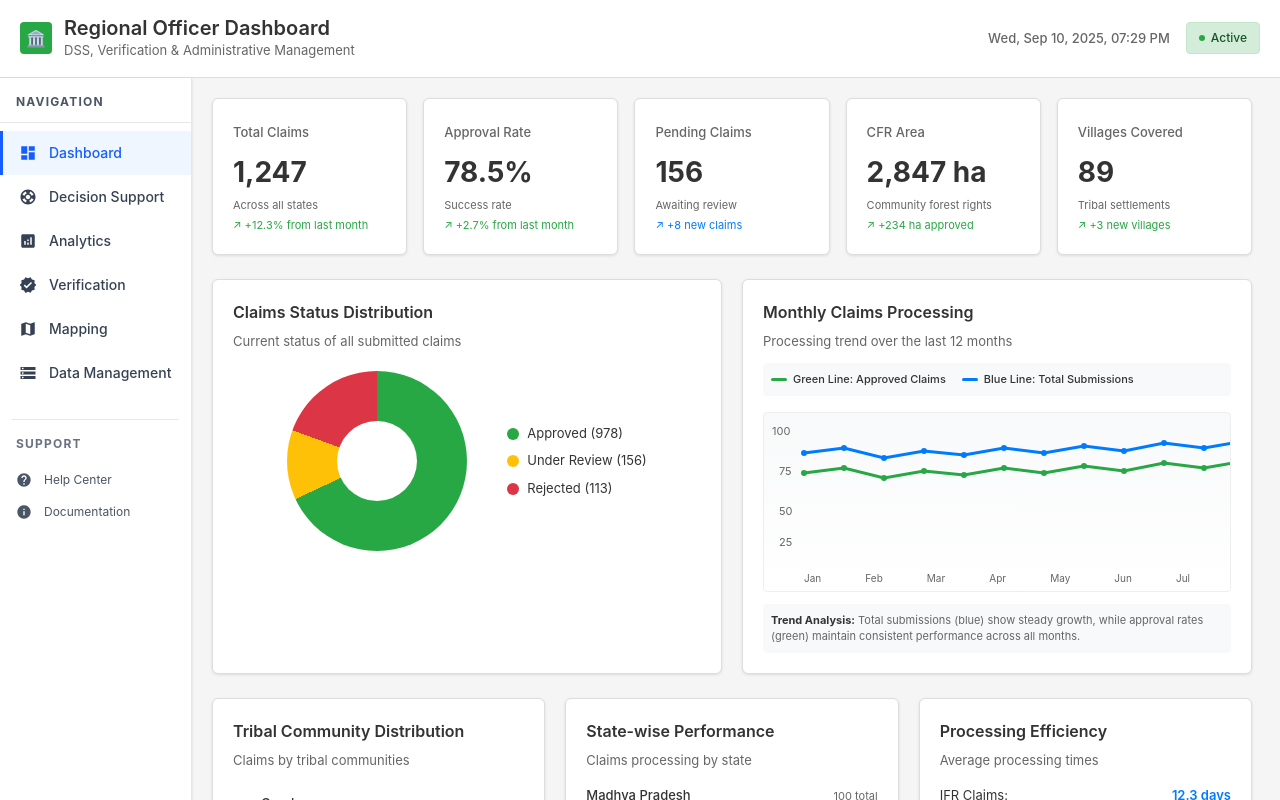
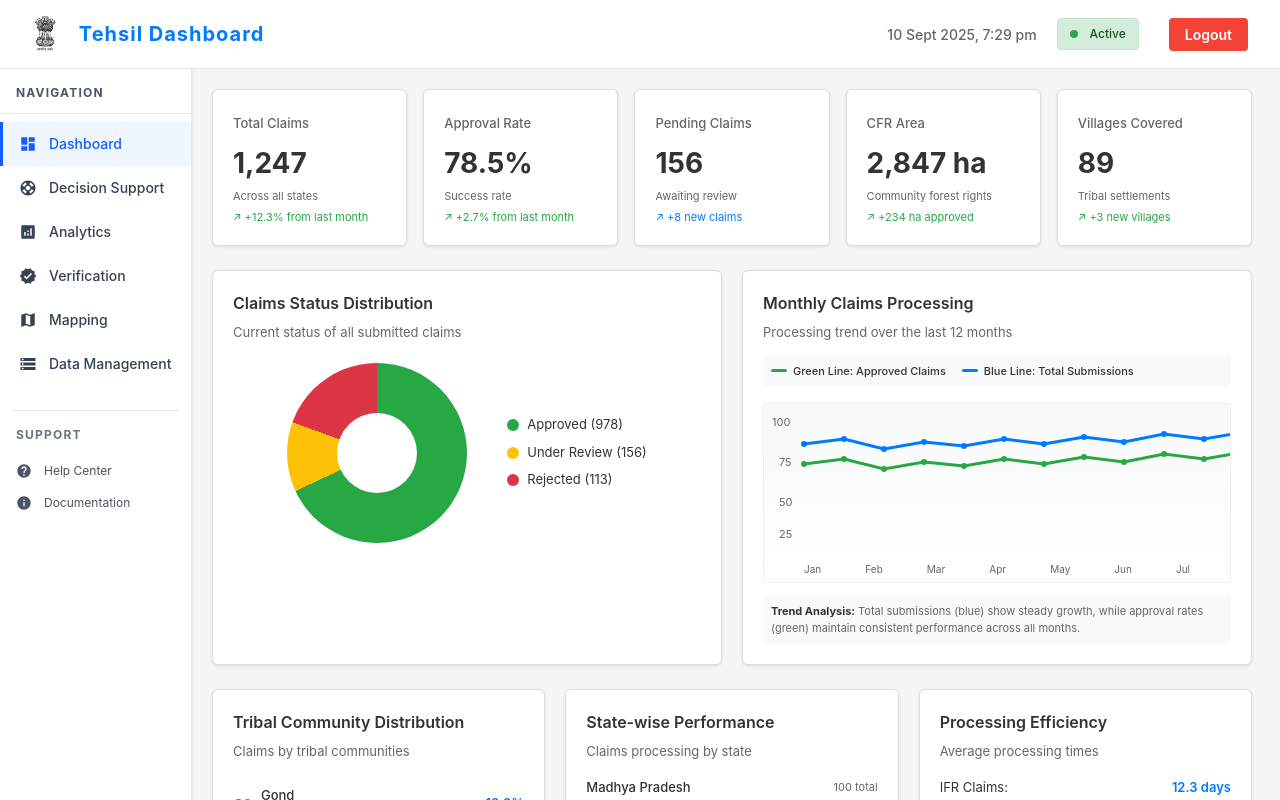
Before and after one commit to Abhaysoft-inc/sih-mvp, a Next.js app: page /dashboard/tehsil in a window 1280 px wide. Shown: the top 800 px of the page. Built offline with nearby package versions, Linux system fonts and the light colour scheme.

Commit message:
refactored navbar

```diff
--- a/src/app/dashboard/tehsil/page.jsx
+++ b/src/app/dashboard/tehsil/page.jsx
@@ -4,6 +4,7 @@ import { useState, useEffect } from "react"
 import Link from "next/link"
 import dynamic from "next/dynamic"
 import TehsilSidebar from "@/components/TehsilSidebar"
+import TehsilNavbar from "@/components/TehsilNavbar"
 
 // Dynamic import to avoid SSR issues with Leaflet
 const Map = dynamic(() => import('@/components/Map'), {
@@ -196,97 +197,15 @@ export default function TehsilDashboard() {
     </div>
   )
 
+
   return (
     <div style={{
       minHeight: "100vh",
       backgroundColor: "#f5f5f5",
       fontFamily: "-apple-system, BlinkMacSystemFont, 'Segoe UI', system-ui, sans-serif"
     }}>
-      {/* Header */}
-      <div style={{
-        backgroundColor: "white",
-        borderBottom: "1px solid #ddd",
-        padding: "16px 0"
-      }}>
-        <div style={{
-          maxWidth: "1400px",
-          margin: "0 auto",
-          padding: "0 20px",
-          display: "flex",
-          alignItems: "center",
-          justifyContent: "space-between"
-        }}>
-          <div style={{ display: "flex", alignItems: "center", gap: "12px" }}>
-            <div style={{
-              width: "32px",
-              height: "32px",
-              backgroundColor: "#28a745",
-              borderRadius: "4px",
-              display: "flex",
-              alignItems: "center",
-              justifyContent: "center",
-              fontSize: "16px",
-              color: "white"
-            }}>
-              🏛️
-            </div>
-            <div>
-              <h1 style={{
-                fontSize: "20px",
-                fontWeight: "600",
-                color: "#333",
-                margin: "0",
-                lineHeight: "1.2"
-              }}>
-                Regional Officer Dashboard
-              </h1>
-              <div style={{
-                color: "#666",
-                fontSize: "13px",
-                marginTop: "1px"
-              }}>
-                DSS, Verification & Administrative Management
-              </div>
-            </div>
-          </div>
-          <div style={{ display: "flex", alignItems: "center", gap: "16px" }}>
-            <div style={{
-              fontSize: "13px",
-              color: "#666",
-              fontWeight: "500"
-            }}>
-              {currentTime.toLocaleString('en-US', {
-                weekday: 'short',
-                year: 'numeric',
-                month: 'short',
-                day: 'numeric',
-                hour: '2-digit',
-                minute: '2-digit'
-              })}
-            </div>
-            <div style={{
-              display: "flex",
-              alignItems: "center",
-              gap: "6px",
-              padding: "6px 12px",
-              borderRadius: "4px",
-              fontSize: "12px",
-              fontWeight: "500",
-              backgroundColor: "#d4edda",
-              color: "#155724",
-              border: "1px solid #c3e6cb"
-            }}>
-              <div style={{
-                width: "6px",
-                height: "6px",
-                borderRadius: "50%",
-                backgroundColor: "#28a745"
-              }} />
-              <span>Active</span>
-            </div>
-          </div>
-        </div>
-      </div>
+      {/* Navbar */}
+      <TehsilNavbar currentTime={currentTime} />
 
       <div style={{
         display: "flex",
--- /dev/null
+++ b/src/components/TehsilNavbar.js
@@ -0,0 +1,80 @@
+import React from "react";
+
+const TehsilNavbar = ({ currentTime }) => (
+    <nav
+        style={{
+            background: "#fff",
+            borderBottom: "1px solid #e5e7eb",
+            padding: "16px 32px",
+            display: "flex",
+            alignItems: "center",
+            justifyContent: "space-between",
+            position: "sticky",
+            top: 0,
+            zIndex: 10
+        }}
+    >
+        <div style={{ display: "flex", alignItems: "center", gap: "12px" }}>
+            <img src="/emblem.png" alt="Emblem" style={{ height: 36, marginRight: 10 }} />
+            <span style={{ fontWeight: 700, fontSize: 20, color: "#007bff", letterSpacing: 1 }}>
+                Tehsil Dashboard
+            </span>
+        </div>
+        <div style={{ display: "flex", alignItems: "center", gap: 20 }}>
+            {/* Date/Time */}
+            <div style={{ color: "#666", fontSize: 14, fontWeight: 500 }}>
+                {currentTime.toLocaleString("en-IN", {
+                    dateStyle: "medium",
+                    timeStyle: "short"
+                })}
+            </div>
+            {/* Active Badge */}
+            <div style={{
+                display: "flex",
+                alignItems: "center",
+                gap: 6,
+                padding: "6px 12px",
+                borderRadius: 4,
+                fontSize: 12,
+                fontWeight: 500,
+                backgroundColor: "#d4edda",
+                color: "#155724",
+                border: "1px solid #c3e6cb"
+            }}>
+                <div style={{
+                    width: 8,
+                    height: 8,
+                    borderRadius: "50%",
+                    backgroundColor: "#28a745",
+                    marginRight: 6
+                }} />
+                <span>Active</span>
+            </div>
+            {/* Logout Button */}
+            <button
+                style={{
+                    marginLeft: 10,
+                    padding: "6px 16px",
+                    background: "#f44336",
+                    color: "#fff",
+                    border: "none",
+                    borderRadius: 4,
+                    fontWeight: 600,
+                    fontSize: 14,
+                    cursor: "pointer",
+                    transition: "background 0.2s"
+                }}
+                onClick={() => {
+                    // Placeholder: Add logout logic here
+                    if (typeof window !== 'undefined') {
+                        window.location.href = "/";
+                    }
+                }}
+            >
+                Logout
+            </button>
+        </div>
+    </nav>
+);
+
+export default TehsilNavbar;
```
